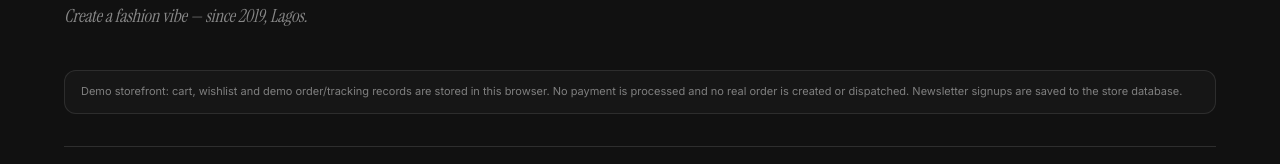
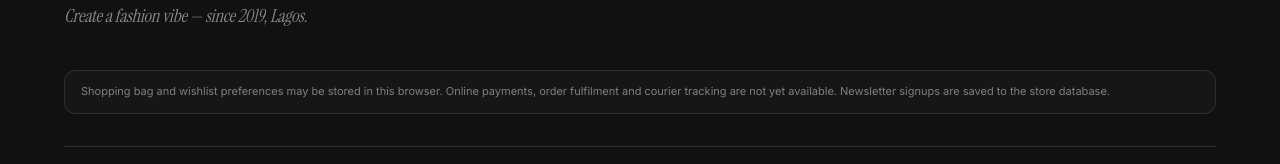
Before and after one commit to dbobmanuel29-hue/elevn, a Next.js app: page /checkout in a window 1280 px wide. Shown: the part 1240-1404 px from the top of the page. Built offline with nearby package versions, Linux system fonts and the light colour scheme.

Commit message:
Remove demo-facing copy and clarify launch availability

```diff
--- a/src/components/footer.tsx
+++ b/src/components/footer.tsx
@@ -153,9 +153,7 @@ export function Footer() {
         </div>
 
         <div className="mt-8 rounded-xl border border-white/10 bg-white/[0.025] px-4 py-3 text-[11px] leading-relaxed text-white/45 md:mt-10">
-          Demo storefront: cart, wishlist and demo order/tracking records are stored in this browser. No
-          payment is processed and no real order is created or dispatched. Newsletter signups are saved to the store
-          database.
+          Shopping bag and wishlist preferences may be stored in this browser. Online payments, order fulfilment and courier tracking are not yet available. Newsletter signups are saved to the store database.
         </div>
 
         <div className="mt-8 flex flex-col items-start justify-between gap-4 border-t border-white/12 pt-6 text-[11px] text-white/45 md:flex-row md:items-center">
```
